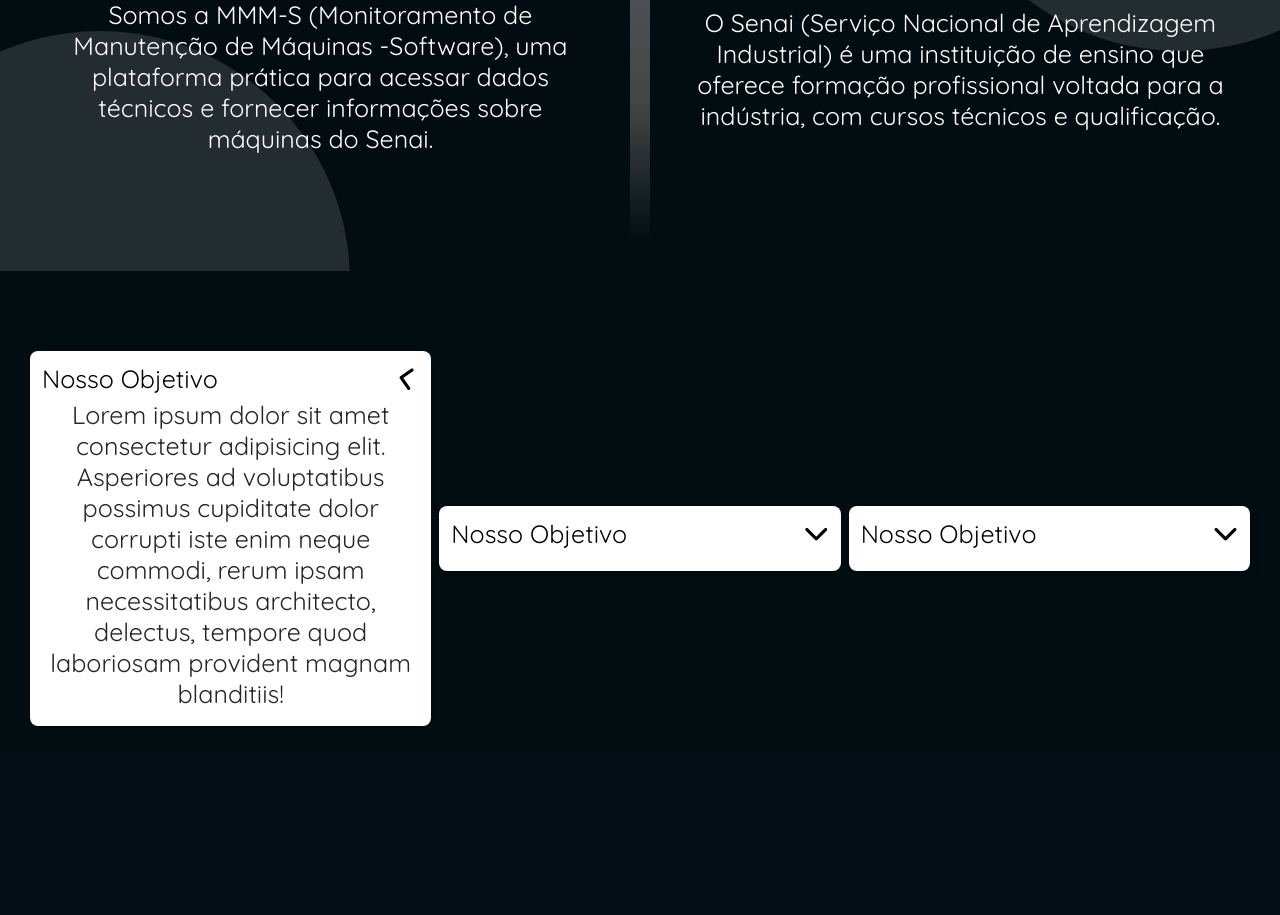
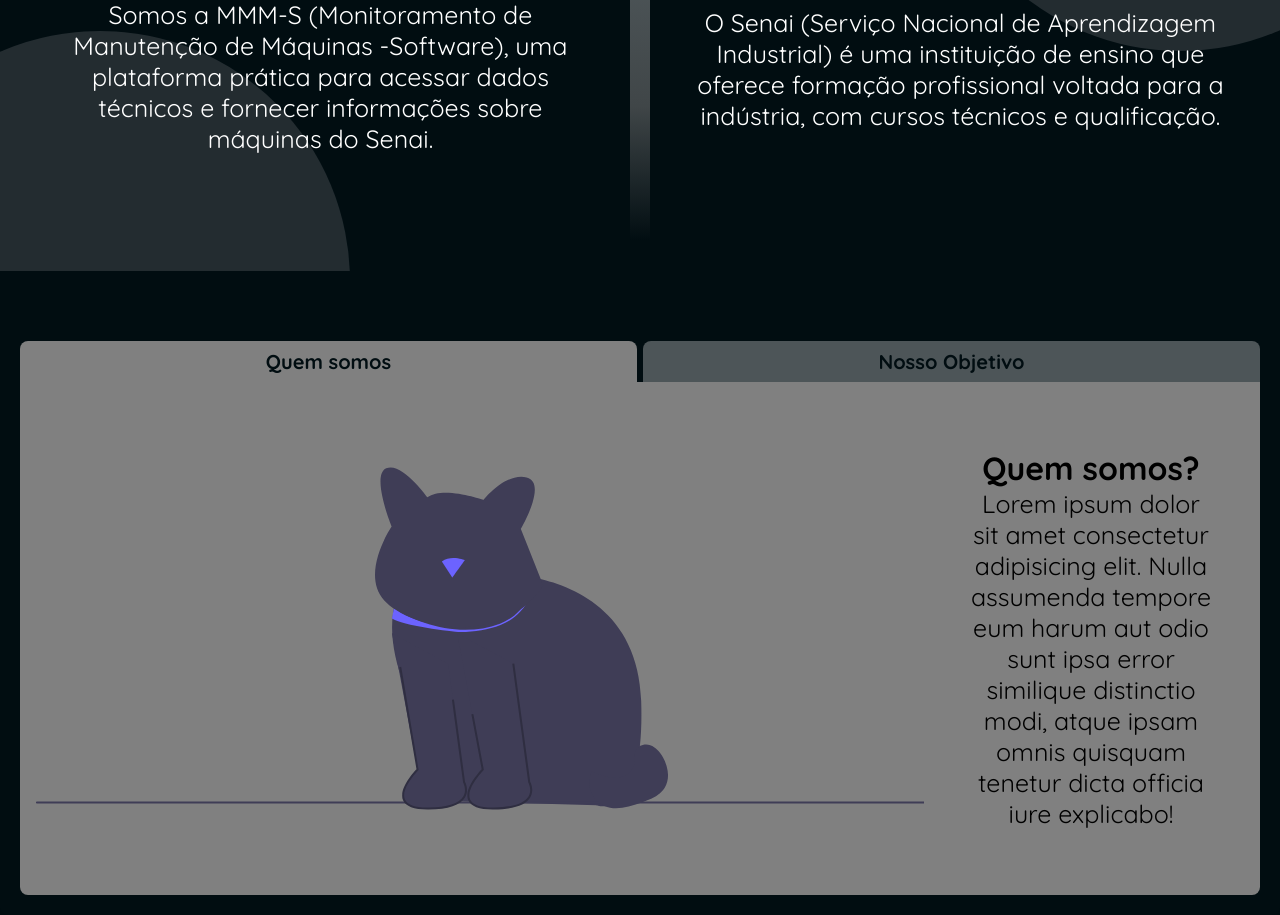
Before and after one commit to mitsuTanak/MMM-S, a Flask app: page /sobre in a window 1280 px wide. Shown: the part 731-1646 px from the top of the page. Before the commit the page ends 1457 px from the top, so only its background shows below. Run offline with Flask 3, Linux system fonts and the light colour scheme; some libraries are stand-ins or nearby versions.

Commit message:
Componente Tabs

```diff
--- a/static/CSS/sobre.css
+++ b/static/CSS/sobre.css
@@ -100,68 +100,63 @@ ul {
 }
 
 /* ___________________________________________ */
-/* Accordion */
+/* Tabs*/
 
-.container-accordion{
-    display: flex;
-    flex-direction: row;
-    gap: 8px;
+.container-tabs{
+    align-items: center;
+    text-align: center;
     width: 100%;
-    align-items: center;
-    justify-content: center;
-    text-align: center;
-    padding: 30px
+    padding: 20px;
+    margin-top: 20px;
+    border-radius: 8px;
+    box-shadow: 0px 10px 15px -3px rgba(0, 0, 0, 0.1);
 }
 
-.accordion{
-    background-color: #fff;
-    border-radius: 8px;
-    padding: 12px;
-    cursor: pointer;
-    box-shadow: 5px 5px 5px rgba(0, 0, 0, 0.1);
+.tab-buttons{
+    display: flex;
+    gap: 6px;
 }
 
-.accordion-header{
+.tab-btn{
     width: 100%;
     border: none;
-    background-color: transparent;
-    display: flex;
-    align-items: center;
-    justify-content: space-between;
-    font-size: 25px;
+    color: #010d11;
+    background-color: #4d5558;
+    border-radius: 8px 8px 0px 0px;
+    font-weight: 500;
+    padding: 8px;
     cursor: pointer;
+    transition: background-color .3s ease;
+    font-family: "Quicksand";
+    font-size: 20px;
+    font-weight: bold;
 }
 
-.accordion-header span{
-    max-width: 100%;
-    white-space: nowrap;
-    overflow: hidden;
-    text-overflow: ellipsis;
-    text-align: center;
-    display: flex;
-    align-items: center;
-    justify-content: center;
+.tab-btn.active {
+    background-color: gray;
 }
 
-.accordion-body{
-    color: #262626;
-    font-size: 14px;
-    padding: 5px 0px;
-    opacity: 0;
-    height: 0;
-    overflow: hidden;
-    transition: opacity .3s;
+.content{
+    display: none;
+
 }
 
-.accordion-body.active{
-    height: 100%;
-    opacity: 1;
+.content.show{
+    display: flex;
+    gap:14px;
+    background-color: gray;
+    border-radius: 0px 0px 8px 8px;
+    padding: 16px;
 }
 
-.arrow{
-    transition: transform .2s linear;
+.content-img{
+    width: 50%;
+    height: 250px;
+    padding-top: 50px;
 }
-/* Só funciona no elemento que tem a class active) */
-.accordion:has(.active) .arrow{
-    transform: rotate(100deg);
+
+.infos{
+    padding: 50px 30px;
+    text-align: center;
+    align-items: center;
 }
--- a/static/JS/accordion.js
+++ /dev/null
@@ -1,8 +0,0 @@
-const accordions = document.querySelectorAll('.accordion');
-
-accordions.forEach(accordion => {
-    accordion.addEventListener('click', () => {
-        const body = accordion.querySelector('.accordion-body');
-        body.classList.toggle('active');
-    })
-})
--- /dev/null
+++ b/static/JS/tabs.js
@@ -0,0 +1,19 @@
+const tabs = document.querySelectorAll('.tab-btn');
+
+tabs.forEach(tab => tab.addEventListener('click', () => tabClicked(tab)));
+
+const tabClicked = (tab) => {
+    tabs.forEach(tab => tab.classList.remove('active'));
+    tab.classList.add('active');
+
+    const contents = document.querySelectorAll('.content');
+    contents.forEach(content => content.classList.remove('show'));
+
+    const contentId = tab.getAttribute('content-id');
+    const content = document.getElementById(contentId);
+
+    content.classList.add('show');
+}
+
+const currentActiveTab = document.querySelector('.tab-btn.active');
+tabClicked(currentActiveTab);
--- a/templates/sobre.html
+++ b/templates/sobre.html
@@ -41,39 +41,43 @@
         </ul>
     </div>
 
-    <!-- Accordion -->
-     <div class="container-accordion">
-        <div class="accordion">
-            <button class="accordion-header">
-                <span>Nosso Objetivo</span>
-                <i class="fa-solid fa-chevron-down arrow"></i>
+    <!-- Tabs -->
+
+     <div class="container-tabs">
+        <div class="tab-buttons">
+            <button class="tab-btn active" content-id="Quem somos">
+                Quem somos
             </button>
-            <div class="accordion-body active">
-                <p> Lorem ipsum dolor sit amet consectetur adipisicing elit. Asperiores ad voluptatibus possimus cupiditate dolor corrupti iste enim neque commodi, rerum ipsam necessitatibus architecto, delectus, tempore quod laboriosam provident magnam blanditiis!</p>
+
+            <button class="tab-btn" content-id="Nosso Objetivo">
+                Nosso Objetivo
+            </button>
+        </div>
+        <div class="tabs-contents">
+            <div class="content" id="Quem somos">
+                <img src="../static/assets/undraw_cat_epte.svg" alt="">
+                <div class="infos">
+                    <h1 class="content-title">Quem somos?</h1>
+                    <p class="content-description">
+                        Lorem ipsum dolor sit amet consectetur adipisicing elit. Nulla assumenda tempore eum harum aut odio sunt ipsa error similique distinctio modi, atque ipsam omnis quisquam tenetur dicta officia iure explicabo!
+                    </p>
+                </div>
+            </div>
+
+            <div class="content" id="Nosso Objetivo">
+                <img src="../static/assets/undraw_cat_epte.svg" alt="">
+                <div class="infos">
+                    <h1 class="content-title">Nosso Objetivo</h1>
+                    <p class="content-description">
+                        Lorem ipsum dolor sit amet consectetur adipisicing elit. Nulla assumenda tempore eum harum aut odio sunt ipsa error similique distinctio modi, atque ipsam omnis quisquam tenetur dicta officia iure explicabo!
+                    </p>
+                </div>
             </div>
         </div>
+     </div>
 
-        <div class="accordion">
-            <button class="accordion-header">
-                <span>Nosso Objetivo</span>
-                <i class="fa-solid fa-chevron-down"></i>
-            </button>
-            <div class="accordion-body">
-                <p> Lorem ipsum dolor sit amet consectetur adipisicing elit. Asperiores ad voluptatibus possimus cupiditate dolor corrupti iste enim neque commodi, rerum ipsam necessitatibus architecto, delectus, tempore quod laboriosam provident magnam blanditiis!</p>
-            </div>
-        </div>
 
-        <div class="accordion">
-            <button class="accordion-header">
-                <span>Nosso Objetivo</span>
-                <i class="fa-solid fa-chevron-down"></i>
-            </button>
-            <div class="accordion-body">
-                <p class="texto_accordion"> Lorem ipsum dolor sit amet consectetur adipisicing elit. Asperiores ad voluptatibus possimus cupiditate dolor corrupti iste enim neque commodi, rerum ipsam necessitatibus architecto, delectus, tempore quod laboriosam provident magnam blanditiis!</p>
-            </div>
-        </div>
-    </div>
 
-    <script src="../static/JS/accordion.js"></script>
+    <script src="../static/JS/tabs.js"></script>
 </body>
 </html>
```
Also changed, not shown: static/assets/undraw_cat_epte.svg (added).
